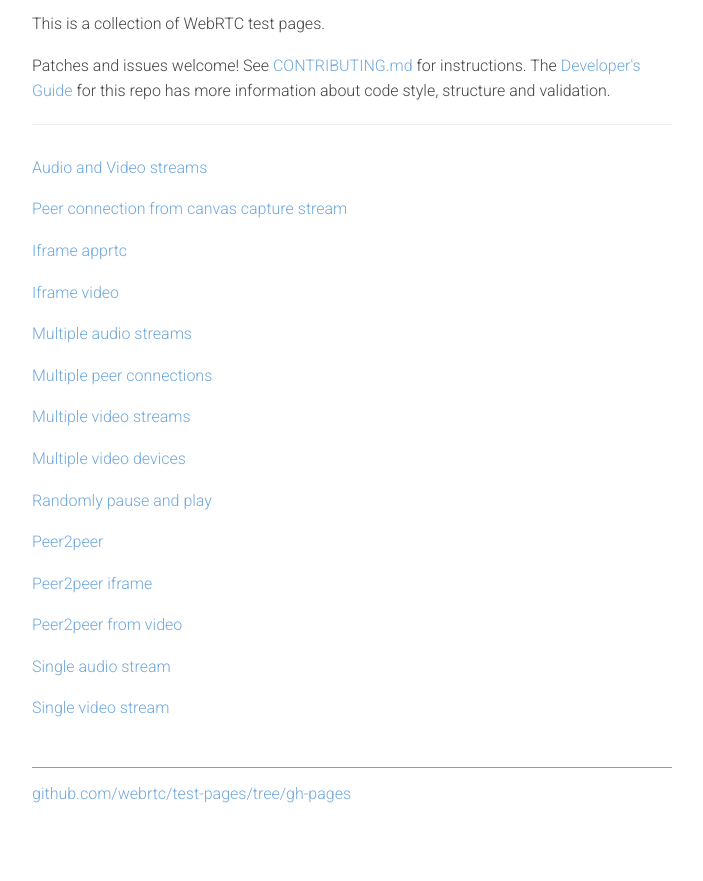
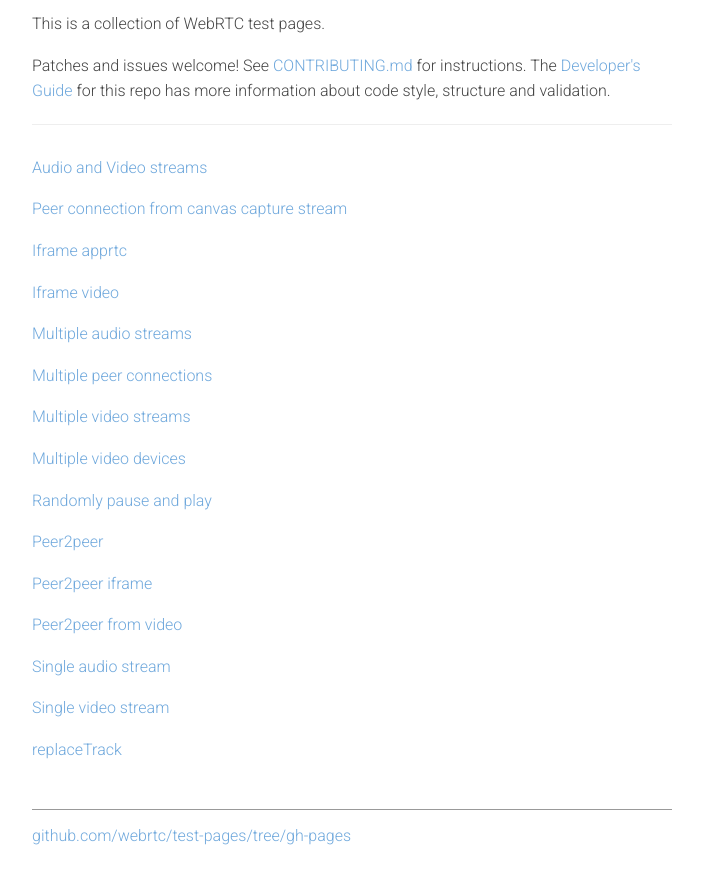
Before and after one commit to webrtc/test-pages, a browser extension: page index.html in a window 1280 px wide. Shown: the part 92-973 px from the top of the page, without its empty margins (288-991 px from the left). Before the commit the page ends 932 px from the top, so only its background shows below. Drawn offline with Linux system fonts and the light colour scheme.

Commit message:
index: add replaceTrack

```diff
--- a/index.html
+++ b/index.html
@@ -82,6 +82,7 @@
 
       <p><a href="src/single-video/">Single video stream</a></p>
 
+      <p><a href="src/replaceTrack/">replaceTrack</a></p>
     </section>
 
     <a href="//github.com/webrtc/test-pages/tree/gh-pages" title="View the repository" id="viewSource">github.com/webrtc/test-pages/tree/gh-pages</a>
```
